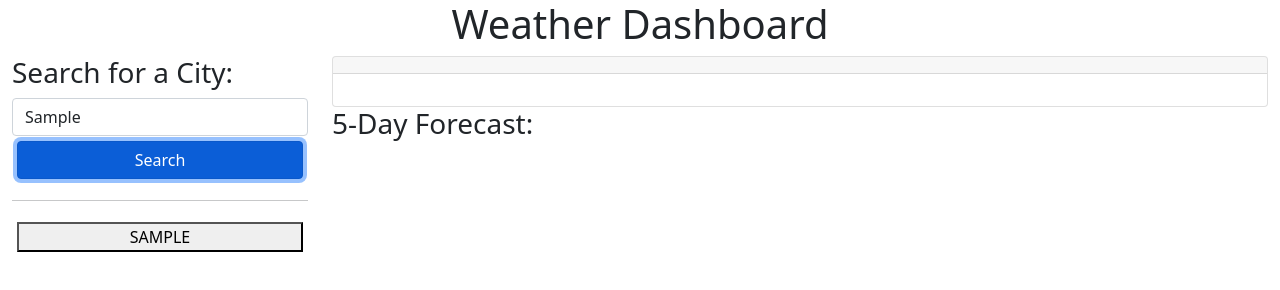
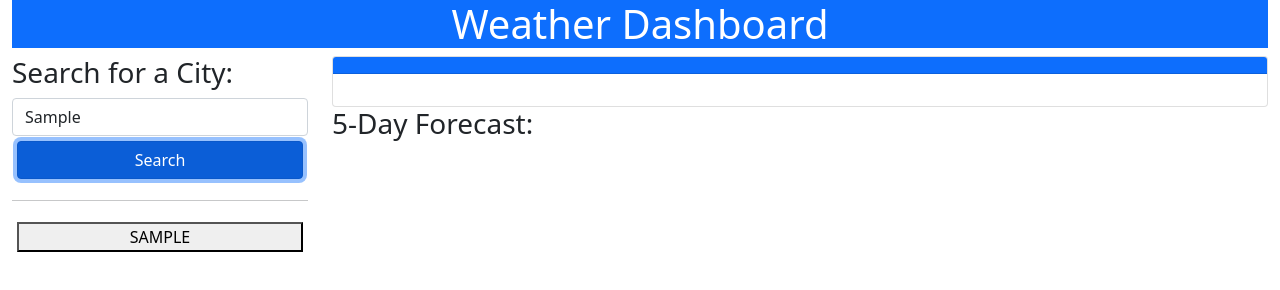
Before and after one commit to dnoon23/weather-dashboard, a plain HTML site: page index.html in a window 1280 px wide. Both pictures are taken after typing "Sample" into the empty fields and a click on the button "Search". Drawn offline with nearby package versions, Linux system fonts and the light colour scheme; no server answers.

Commit message:
Added styling.

```diff
--- a/index.html
+++ b/index.html
@@ -18,7 +18,7 @@
   <div class="container-fluid overflow-hidden">
     <div class="row">
       <div class="col-md-12">
-        <h1 class="text-center">Weather Dashboard</h1>
+        <h1 class="text-center bg-primary text-white">Weather Dashboard</h1>
         <div class="row">
           <!-- Search input area -->
           <div class="col-md-3">
@@ -41,7 +41,7 @@
           <div id="display" class="col-md-9" style="display: none">
             <!-- Area for todays forecast -->
             <div class="card day1Header">
-              <h5 class="card-header "></h5>
+              <h5 class="card-header bg-primary text-white"></h5>
               <div class="card-body" id="weather1">
               </div>
             </div>
--- a/script.js
+++ b/script.js
@@ -109,7 +109,7 @@ async function getWeather(weatherURL) {
       var humidity = data.list[k].main.humidity
       var day2 = dayjs().add(k / 7, 'day').format('M/D/YYYY');
       var iconurl = "http://openweathermap.org/img/w/" + icon + ".png";
-      $('#weather2').append(`<div class="col-lg-2 mx-auto" ><div class="card day2Header"><h5 class="card-header">(${day2})<img src="${iconurl}" id="icon" alt="weather icon"></h5><div class="card-body"><p> Temp: ${Math.round(((temp - 273.15) * 1.8 + 32) * 100) / 100}°F</p><p>Wind Speed: ${wind} mph</p><p>Humidity: ${humidity}% </p></div></div></div>`);
+      $('#weather2').append(`<div class="col-lg-2 mx-auto" ><div class="card day2Header"><h5 class="card-header bg-primary text-white">(${day2})<img src="${iconurl}" id="icon" alt="weather icon"></h5><div class="card-body"><p> Temp: ${Math.round(((temp - 273.15) * 1.8 + 32) * 100) / 100}°F</p><p>Wind Speed: ${wind} mph</p><p>Humidity: ${humidity}% </p></div></div></div>`);
     }
   }
 
```
